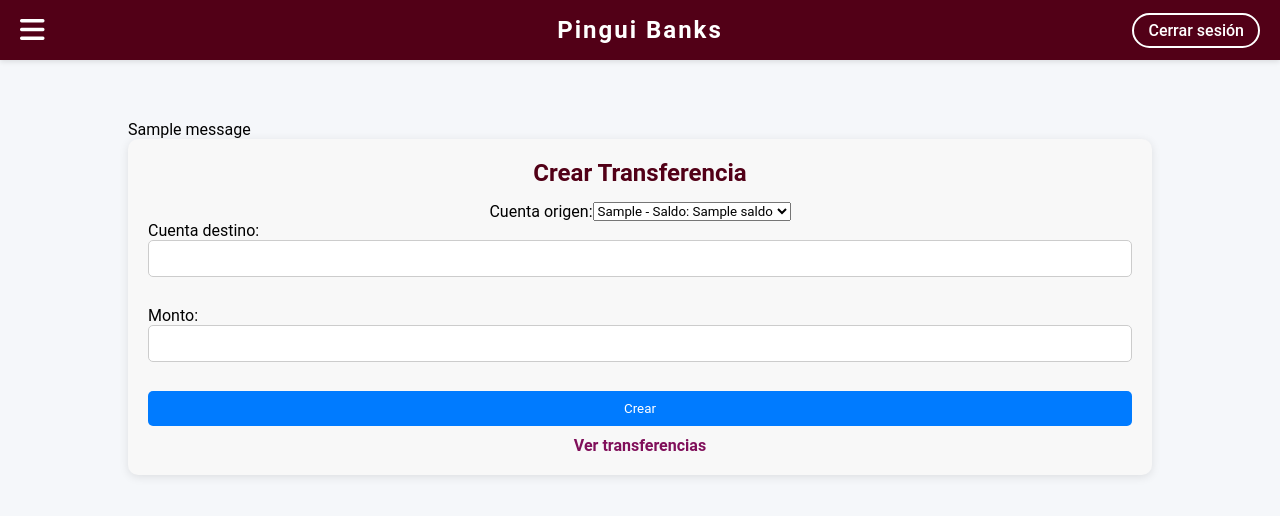
After one commit to Ceress79/Bank_pinguinito, a Flask app: template templates/crear_transferencia.html in a window 1280 px wide. The commit adds this page. Shown: the top 516 px of the page. Run offline with Flask 3, Linux system fonts and the light colour scheme; the template is opened without the code that fills it: most values are stand-ins (such as "Sample title", 1, 10 or a date in 2020); one stand-in notice (Sample message) is shown.

Commit message:
Añadida tabla transferencia y funcionalidad de la misma, ademas añadido atributo saldo a la visualizacion de cuentas.

```diff
--- a/App.py
+++ b/App.py
@@ -4,6 +4,7 @@ from extensions import mysql
 from controllers.auth import auth_bp
 from controllers.cuentas import cuentas_bp
 from controllers.factura import factura_bp
+from controllers.transferencias import transferencias_bp
 
 def create_app():
     app = Flask(__name__)
@@ -14,6 +15,7 @@ def create_app():
     app.register_blueprint(auth_bp)
     app.register_blueprint(cuentas_bp)
     app.register_blueprint(factura_bp)
+    app.register_blueprint(transferencias_bp)
 
     return app
 
--- a/BASE DE DATOS BANCO_PINGUINO (Crearla).txt
+++ b/BASE DE DATOS BANCO_PINGUINO (Crearla).txt
@@ -43,6 +43,7 @@ CREATE TABLE Transferencia (
     num_cuenta_origen VARCHAR(10),
     num_cuenta_destino VARCHAR(10),
     monto decimal(10,2),
-    CONSTRAINT fk_cuenta_origen FOREIGN KEY (id_usuario) REFERENCES cuentas_bancarias(numero_cuenta)
-    CONSTRAINT fk_cuenta_destino FOREIGN KEY (id_usuario) REFERENCES cuentas_bancarias(numero_cuenta)
+    fecha DATETIME DEFAULT CURRENT_TIMESTAMP,
+    CONSTRAINT fk_cuenta_origen FOREIGN KEY (num_cuenta_origen) REFERENCES cuentas_bancarias(numero_cuenta),
+    CONSTRAINT fk_cuenta_destino FOREIGN KEY (num_cuenta_destino) REFERENCES cuentas_bancarias(numero_cuenta)
 );
--- a/controllers/auth.py
+++ b/controllers/auth.py
@@ -22,6 +22,7 @@ def login():
         if user:
             session['usuario'] = email
             session['nombre_completo'] = user[1]
+            session['id_usuario']=user[0]
             flash("Has iniciado sesión correctamente", "usuario")
             return redirect(url_for('cuentas.index'))
         else:
--- a/controllers/cuentas.py
+++ b/controllers/cuentas.py
@@ -17,7 +17,7 @@ def index():
 
 def obtener_cuentas():
     cur = mysql.connection.cursor()
-    cur.execute("SELECT id, numero_cuenta, tipo_cuenta, apodo, limite_retiro, max_retiros_diarios, id_usuario FROM cuentas_bancarias")
+    cur.execute("SELECT id, numero_cuenta, tipo_cuenta, apodo, limite_retiro, max_retiros_diarios, id_usuario, saldo FROM cuentas_bancarias")
     resultados = cur.fetchall()
     cur.close()
 
@@ -30,7 +30,8 @@ def obtener_cuentas():
             'apodo': row[3],
             'limite_retiro': row[4],
             'max_retiros_diarios': row[5],
-            'id_usuario': row[6]
+            'id_usuario': row[6],
+            'saldo': row[7]
         })
     return cuentas
 
--- /dev/null
+++ b/templates/crear_transferencia.html
@@ -0,0 +1,41 @@
+{% extends 'layout.html' %}
+{%block body%}
+<div class="container-crear-factura">
+    {% with messages = get_flashed_messages() %}
+    {% if messages %}
+    {% for message in messages %}
+    <div class="alerta">
+      {{ message }}
+    </div>
+    {% endfor %}
+    {% endif %}
+    {% endwith %}
+    <div class="form-crear-factura">
+        <h2>Crear Transferencia</h2>
+    <form method="POST">
+                <div>
+          <label for="cuenta_origen">Cuenta origen:</label><br>
+          <select class="" name="cuenta_origen" id="cuenta_origen" required>
+              {%for cuenta in cuentas%}
+              <option value="{{ cuenta.numero_cuenta }}">{{ cuenta.numero_cuenta }} - Saldo: {{ cuenta.saldo }} </option>
+              {%endfor%}
+          </select>
+        </div>
+                <label>Cuenta destino:</label><br>
+        <input type="text" name="cuenta_destino" required><br><br>
+        <label>Monto:</label><br>
+        <input type="number" name="monto" min="0" required><br><br>
+
+
+
+        <button type="submit">Crear</button>
+    </form>
+        <div>
+                <a href="/transferencias">Ver transferencias</a>
+        </div>
+
+        </div>
+</div>
+<script>
+</script>
+{%endblock%}
--- a/templates/index.html
+++ b/templates/index.html
@@ -34,6 +34,7 @@
             <th>Límite Retiro</th>
             <th>Retiros Día</th>
             <th>Usuario</th>
+            <th>Saldo</th>
             <th>Operaciones</th>
           </tr>
         </thead>
@@ -46,6 +47,7 @@
             <td data-label="Límite Retiro">{{ cuenta.limite_retiro }}</td>
             <td data-label="Retiros Día">{{ cuenta.max_retiros_diarios }}</td>
             <td data-label="Usuario">{{ cuenta.id_usuario }}</td>
+            <td data-label="Saldo">{{ cuenta.saldo }}</td>
             <td data-label="Operaciones" class="acciones">
             <button
               class="btn-editar"
--- a/templates/layout.html
+++ b/templates/layout.html
@@ -28,7 +28,7 @@
     <a href="/">Inicio</a>
     <a href="#">Servicios</a>
     <a href="#">Cuentas</a>
-    <a href="#">Transferencias</a>
+    <a href="/transferencias">Transferencias</a>
     <a href="/facturas">Facturas</a>
   </nav>
 
```
Also changed, not shown: controllers/transferencias.py (added, +43 -0 lines), templates/transferencias.html (added, +24 -0 lines).
